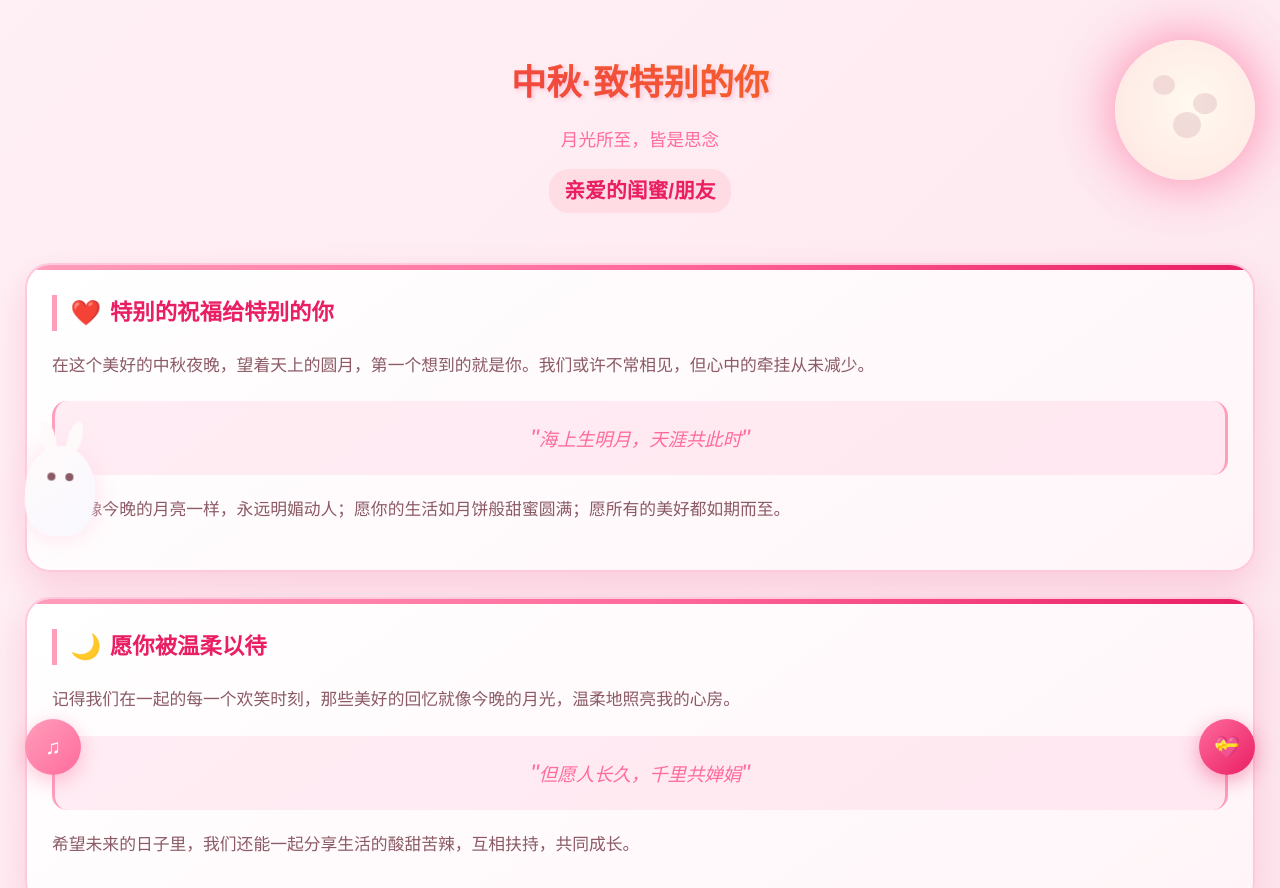
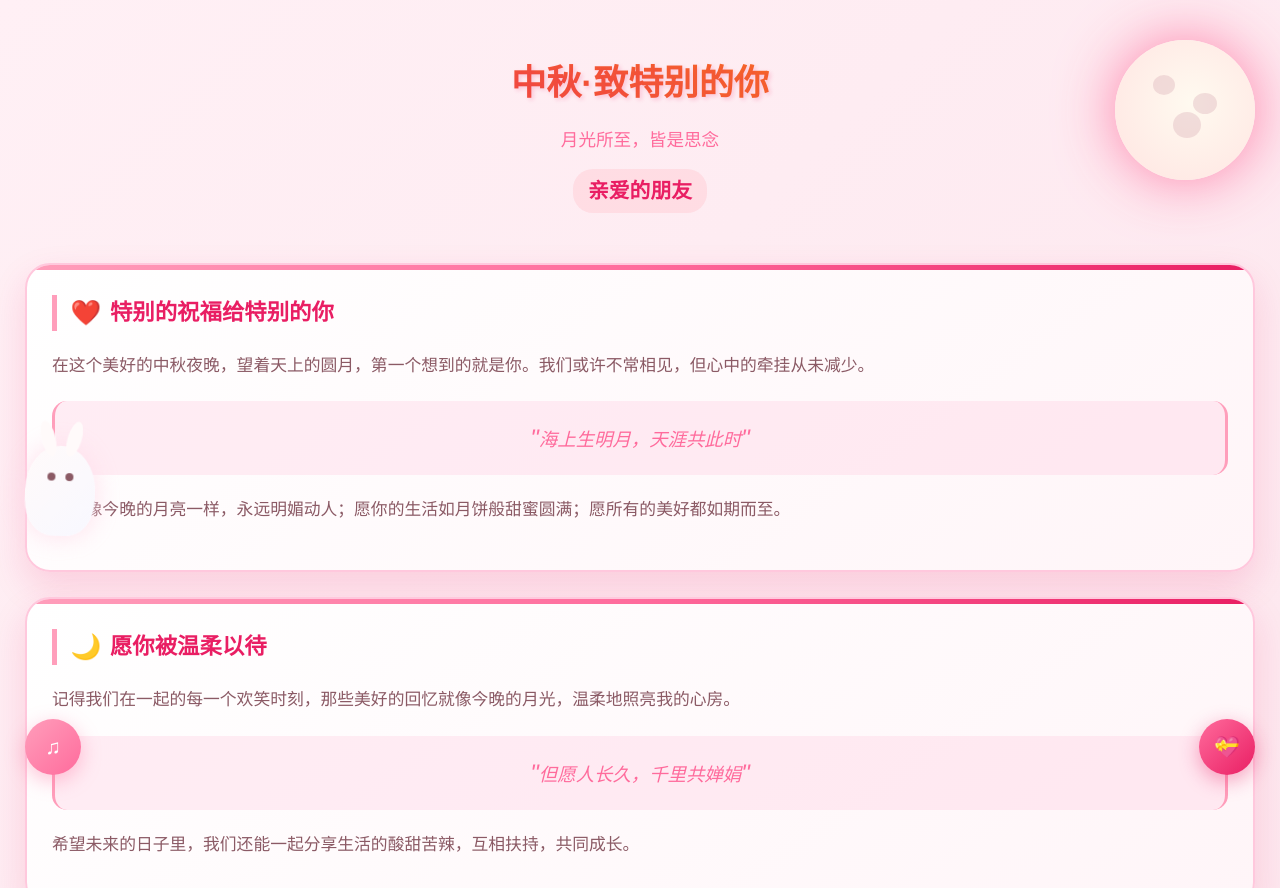
Before and after one commit to vestjin/-, a plain HTML site: page index.html in a window 1280 px wide. Shown: the top 888 px of the page. Drawn offline with Linux system fonts and the light colour scheme.

Commit message:
Update index.html

```diff
--- a/index.html
+++ b/index.html
@@ -433,7 +433,7 @@
         <header>
             <h1>中秋·致特别的你</h1>
             <p class="subtitle">月光所至，皆是思念</p>
-            <div class="friend-name">亲爱的闺蜜/朋友</div>
+            <div class="friend-name">亲爱的朋友</div>
         </header>
 
         <main class="content">
```
